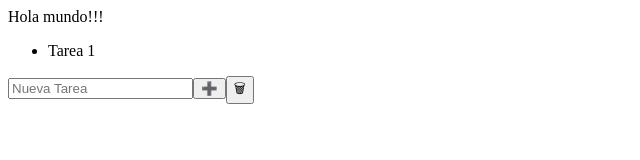
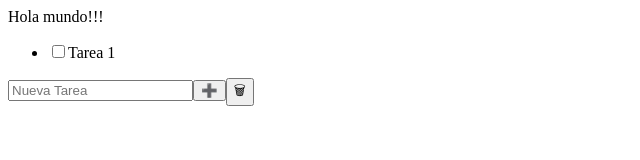
Before and after one commit to Michellopez16/001_introreact, a React (Create React App) app: page / in a window 1280 px wide. Shown: the top 160 px of the page, without its empty margins (0-640 px from the left). Built offline with nearby package versions, Linux system fonts and the light colour scheme.

Commit message:
Ya se puede añadir listas y el boton de checkbox

```diff
--- a/src/App.jsx
+++ b/src/App.jsx
@@ -1,12 +1,18 @@
 import React, {useState, useRef} from "react";
 import TodoList from "./components/TodoList"
 import { v4 as uuidv4} from "uuid";
+
+
 // Añadir el manejador al boton onclick(handleTodoAdd)
 // UseRef
 // instalamos una libreria  con para geenerar id de manera
 // aleatoria
 // yarn add uuid
 // lo importamos
+
+// el warning Warning: Each child in a list should have a unique "key" prop.
+// tenemos que modificar a todolist con una key
+
 export function App() {
  const [todos,setTodos] = useState([
     {id: 1,task: 'Tarea 1',completed: false}])
@@ -18,8 +24,10 @@ export function App() {
         if ( task === "") return;
         // setTodos necesita el estado previo y el nuevo
         setTodos( (prevTodos) => {
-            return [...prevTodos, {id: uuidv4,task,completed: false}];
+            return [...prevTodos, {id: uuidv4(),task,completed: false}];
         } )
+
+        todoTaskRef.current.value = null;
     }
 
 return (
--- a/src/components/TodoItem.jsx
+++ b/src/components/TodoItem.jsx
@@ -3,6 +3,9 @@ import React from 'react'
 export function TodoItem( {todo}) {
     const {id,task,completed} = todo;
     return (
-    <li>{task}</li>
+    <li>
+        <input type="checkbox" name="" id="" />
+        {task}
+    </li>
   )
 }
--- a/src/components/TodoList.jsx
+++ b/src/components/TodoList.jsx
@@ -5,7 +5,7 @@ export default function TodoList({ todos}) {
   return (
     <ul>
         {todos.map( (todo) => (
-            <TodoItem todo= {todo} />
+            <TodoItem key = {todo.id} todo= {todo} />
         ) )}
     </ul>
   )
```
Also changed, not shown: src/index.js (line endings or trailing spaces).
